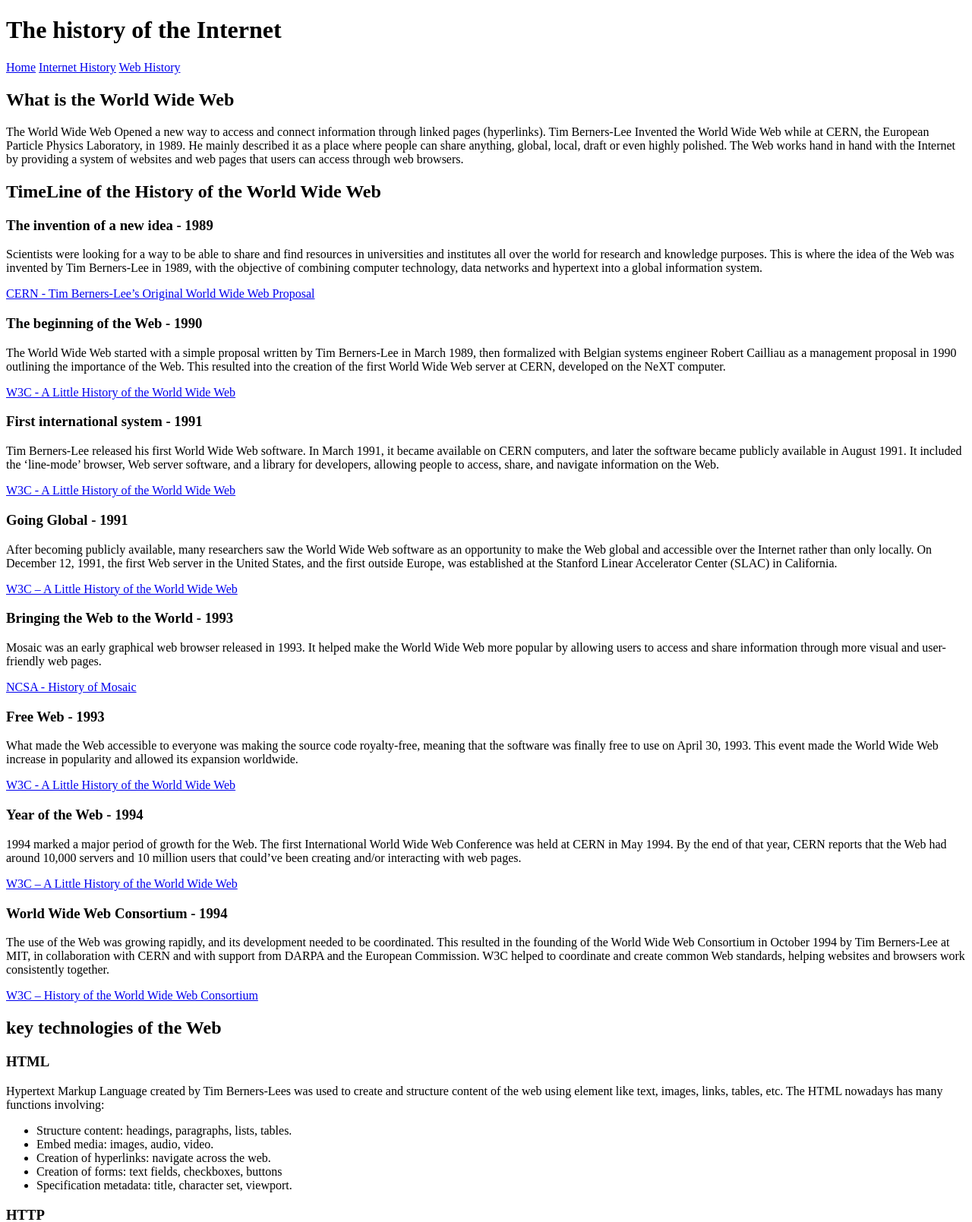
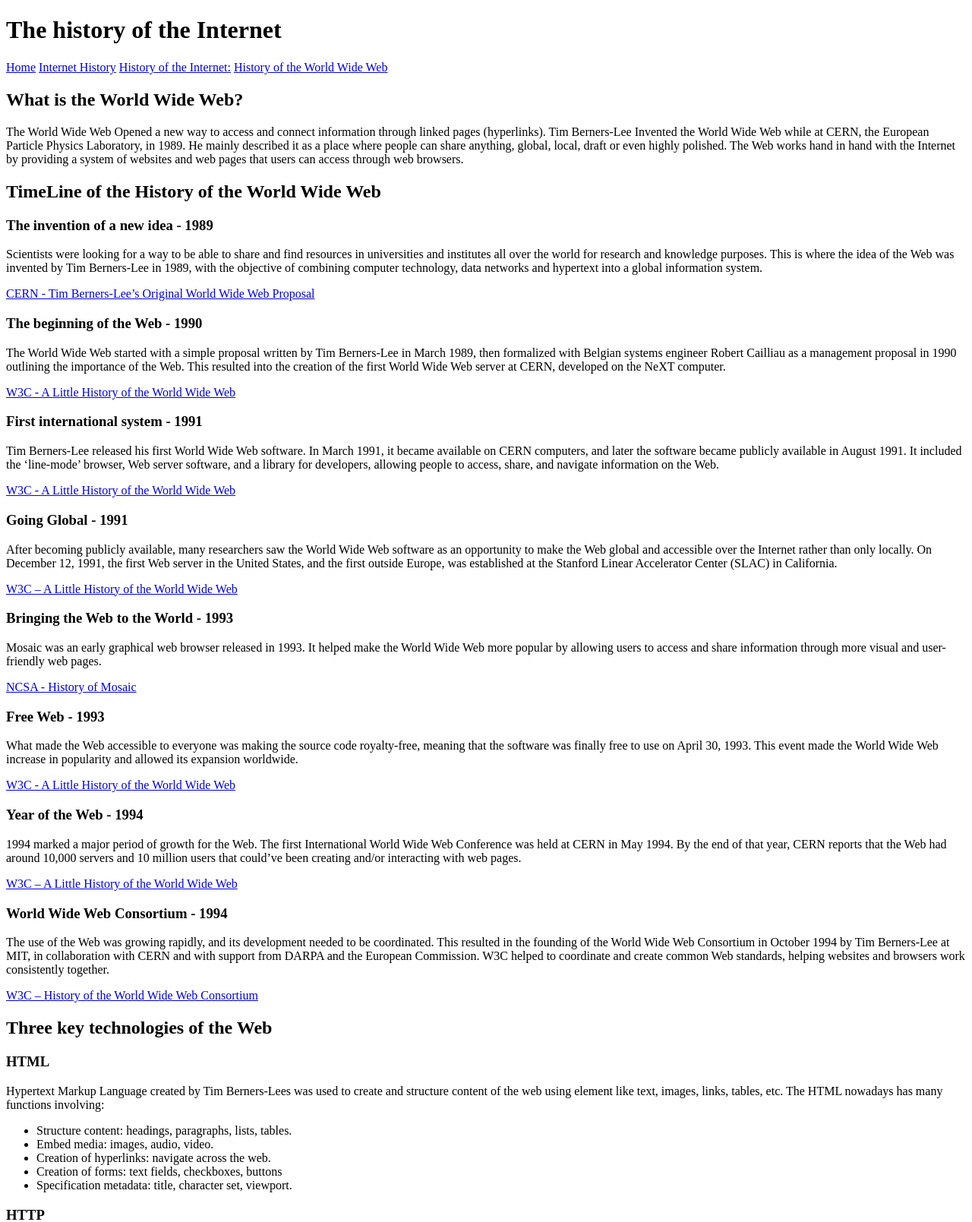
Before and after one commit to ChloeMattar/chloe-web-programming, a Flask app: page /web-history in a window 1280 px wide. Shown: the top 1609 px of the page at 76% size. Run offline with Flask 3, Linux system fonts and the light colour scheme.

Commit message:
Part 3: AI-generated history pages

```diff
--- a/templates/web-history.html
+++ b/templates/web-history.html
@@ -12,58 +12,59 @@
     <nav>
         <a href="/">Home</a>
         <a href="/internet-history">Internet History</a>
-        <a href="/web-history">Web History</a>
+        <a href="internet-history-ai.html">History of the Internet:</a>
+        <a href="web-history-ai.html">History of the World Wide Web</a>
     </nav>
     <main>
         <section>
-            <h2>What is the World Wide Web</h2>
-        <p>The World Wide Web Opened a new way to access and connect information through linked pages (hyperlinks). Tim Berners-Lee Invented the World Wide Web while at CERN, the European Particle Physics Laboratory, in 1989. He mainly described it as a place where people can share anything, global, local, draft or even highly polished. The Web works hand in hand with the Internet by providing a system of websites and web pages that users can access through web browsers.</p>
+            <h2>What is the World Wide Web?</h2>
+            <p>The World Wide Web Opened a new way to access and connect information through linked pages (hyperlinks). Tim Berners-Lee Invented the World Wide Web while at CERN, the European Particle Physics Laboratory, in 1989. He mainly described it as a place where people can share anything, global, local, draft or even highly polished. The Web works hand in hand with the Internet by providing a system of websites and web pages that users can access through web browsers.</p>
         </section>
         <section>
             <h2>TimeLine of the History of the World Wide Web</h2>
             <article>
                 <h3>The invention of a new idea - 1989 </h3>
                 <p>Scientists were looking for a way to be able to share and find resources in universities and institutes all over the world for research and knowledge purposes. This is where the idea of the Web was invented by Tim Berners-Lee in 1989, with the objective of combining computer technology, data networks and hypertext into a global information system.</p>
-                <a href="https://repository.cern/records/6kxvc-v6203/preview/ARCH-WWW-4-010.pdf">CERN - Tim Berners-Lee’s Original World Wide Web Proposal</a>
+                <a href="https://repository.cern/records/6kxvc-v6203/preview/ARCH-WWW-4-010.pdf" target="_blank">CERN - Tim Berners-Lee’s Original World Wide Web Proposal</a>
             </article>
             <article>
                 <h3>The beginning of the Web - 1990 </h3>
                 <p>The World Wide Web started with a simple proposal written by Tim Berners-Lee in March 1989, then formalized with Belgian systems engineer Robert Cailliau as a management proposal in 1990 outlining the importance of the Web. This resulted into the creation of the first World Wide Web server at CERN, developed on the NeXT computer.</p>
-                <a href="https://www.w3.org/People/Berners-Lee/ShortHistory.html">W3C - A Little History of the World Wide Web</a>
+                <a href="https://www.w3.org/People/Berners-Lee/ShortHistory.html" target="_blank">W3C - A Little History of the World Wide Web</a>
             </article>
             <article>
                 <h3>First international system - 1991 </h3>
                 <p>Tim Berners-Lee released his first World Wide Web software. In March 1991, it became available on CERN computers, and later the software became publicly available in August 1991. It included the ‘line-mode’ browser, Web server software, and a library for developers, allowing people to access, share, and navigate information on the Web.</p>
-                <a href="https://www.w3.org/People/Berners-Lee/ShortHistory.html">W3C - A Little History of the World Wide Web</a>
+                <a href="https://www.w3.org/People/Berners-Lee/ShortHistory.html" target="_blank">W3C - A Little History of the World Wide Web</a>
             </article>
             <article>
                 <h3>Going Global - 1991 </h3>
                 <p>After becoming publicly available, many researchers saw the World Wide Web software as an opportunity to make the Web global and accessible over the Internet rather than only locally. On December 12, 1991, the first Web server in the United States, and the first outside Europe, was established at the Stanford Linear Accelerator Center (SLAC) in California.</p>
-                <a href="https://www.w3.org/People/Berners-Lee/ShortHistory.html">W3C – A Little History of the World Wide Web</a>
+                <a href="https://www.w3.org/People/Berners-Lee/ShortHistory.html"target="_blank">W3C – A Little History of the World Wide Web</a>
             </article>
             <article>
                 <h3>Bringing the Web to the World - 1993</h3>
                 <p>Mosaic was an early graphical web browser released in 1993. It helped make the World Wide Web more popular by allowing users to access and share information through more visual and user-friendly web pages.</p>
-                <a href="https://www.ncsa.illinois.edu/about/history/ ">NCSA - History of Mosaic</a>
+                <a href="https://www.ncsa.illinois.edu/about/history/">NCSA - History of Mosaic</a>
             </article>
             <article>
                 <h3>Free Web - 1993</h3>
                 <p>What made the Web accessible to everyone was making the source code royalty-free, meaning that the software was finally free to use on April 30, 1993. This event made the World Wide Web increase in popularity and allowed its expansion worldwide.</p>
-                <a href="https://www.w3.org/People/Berners-Lee/ShortHistory.html">W3C - A Little History of the World Wide Web</a>
+                <a href="https://www.w3.org/People/Berners-Lee/ShortHistory.html"target="_blank">W3C - A Little History of the World Wide Web</a>
             </article>
             <article>
                 <h3>Year of the Web - 1994</h3>
                 <p>1994 marked a major period of growth for the Web. The first International World Wide Web Conference was held at CERN in May 1994. By the end of that year, CERN reports that the Web had around 10,000 servers and 10 million users that could’ve been creating and/or interacting with web pages.</p>
-                <a href="https://www.w3.org/People/Berners-Lee/ShortHistory.html">W3C – A Little History of the World Wide Web</a>
+                <a href="https://www.w3.org/People/Berners-Lee/ShortHistory.html"target="_blank">W3C – A Little History of the World Wide Web</a>
             </article>
             <article>
                 <h3>World Wide Web Consortium - 1994</h3>
                 <p>The use of the Web was growing rapidly, and its development needed to be coordinated. This resulted in the founding of the World Wide Web Consortium in October 1994 by Tim Berners-Lee at MIT, in collaboration with CERN and with support from DARPA and the European Commission. W3C helped to coordinate and create common Web standards, helping websites and browsers work consistently together.</p>
-                <a href="https://www.w3.org/about/history/">W3C – History of the World Wide Web Consortium</a>
+                <a href="https://www.w3.org/about/history/"target="_blank">W3C – History of the World Wide Web Consortium</a>
             </article>
         </section>
         <section>
-            <h2>key technologies of the Web</h2>
+            <h2>Three key technologies of the Web</h2>
             <article>
                 <h3>HTML</h3>
                 <p>Hypertext Markup Language created by Tim Berners-Lees was used to create and structure content of the web using element like text, images, links, tables, etc. The HTML nowadays has many functions involving:</p>
@@ -116,9 +117,7 @@
         </section>
         </main>
         <footer>
- <p>This website is created for educational purposes only, as part
-of the GIN446 — Web Programming course, School of Engineering,
-USEK.</p>
+            <p>This website is created for educational purposes only, as part of the GIN446 — Web Programming course, School of Engineering, USEK.</p>
         </footer>
-        </body>
-        </html>
+    </body>
+</html>
```
Also changed, not shown: templates/internet-history-ai.html (added), templates/web-history-ai.html (added).
